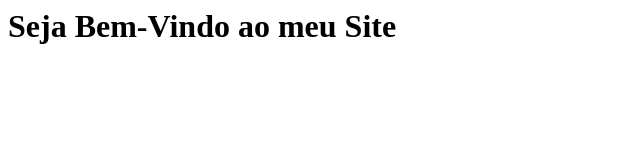
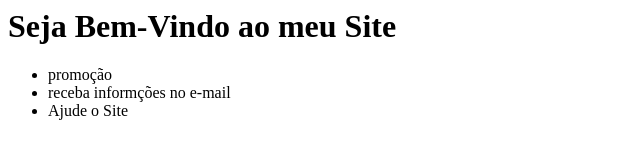
Before and after one commit to RafaelFalcao-senac/RafaelFalcao-senac.github.io, a plain HTML site: page index.html in a window 1280 px wide. Shown: the whole page, without its empty margins (0-640 px from the left). Drawn offline with Linux system fonts and the light colour scheme.

Commit message:
Crie  a pagina inicial
Crie a pagina inicial e adicione uma lista de links

```diff
--- a/index.html
+++ b/index.html
@@ -1,8 +1,14 @@
 <html>
     <head>
         <title> Meu Site Legal </title>
+        <meta charset="utf-8">
     </head>
     <body>
         <h1>Seja Bem-Vindo ao meu Site</h1>
+        <ul>
+            <li>promoção</li>
+            <li>receba informções no e-mail</li>
+            <li>Ajude o Site</li>
+        <ul>
     </body>
 </html>
```
